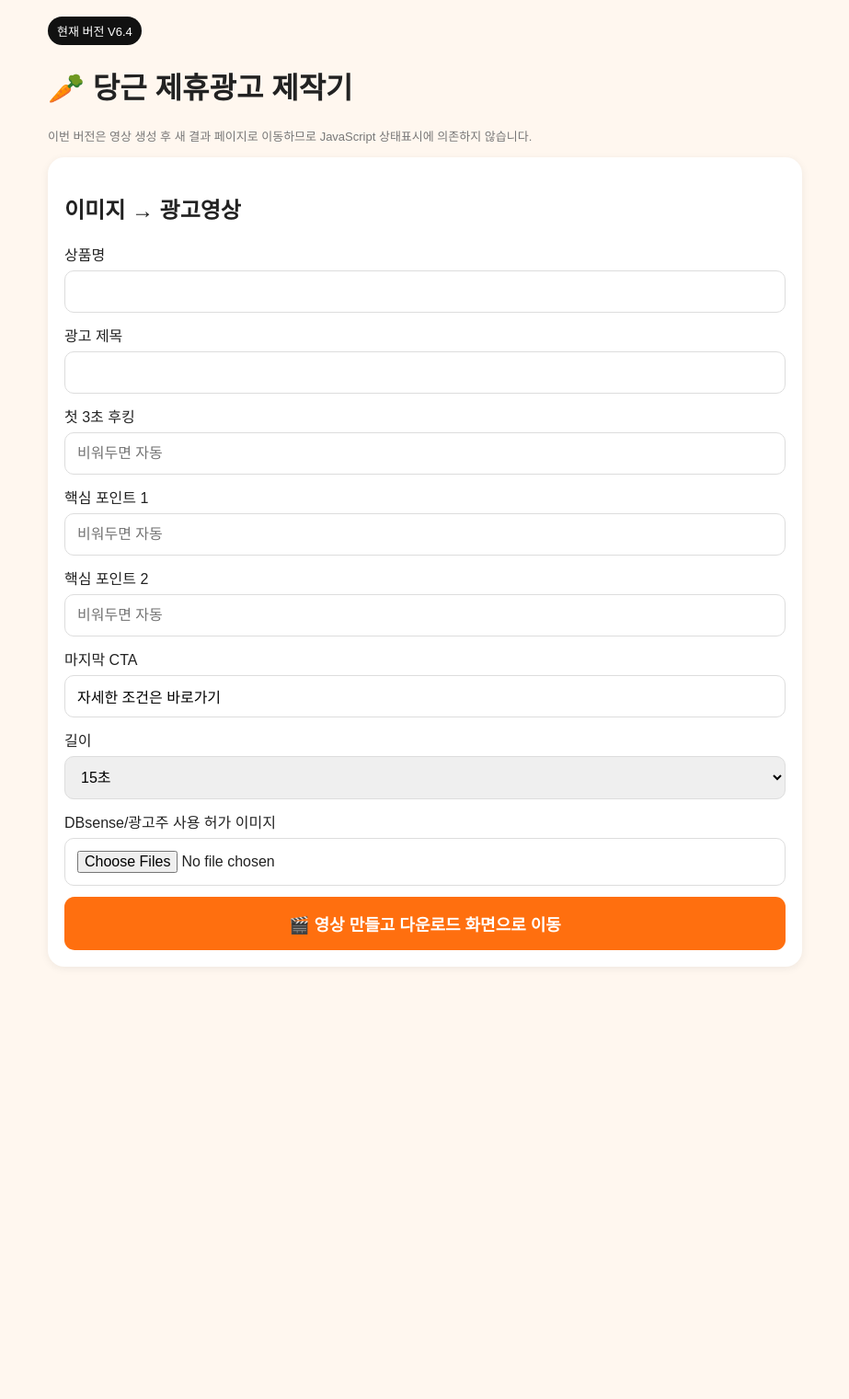
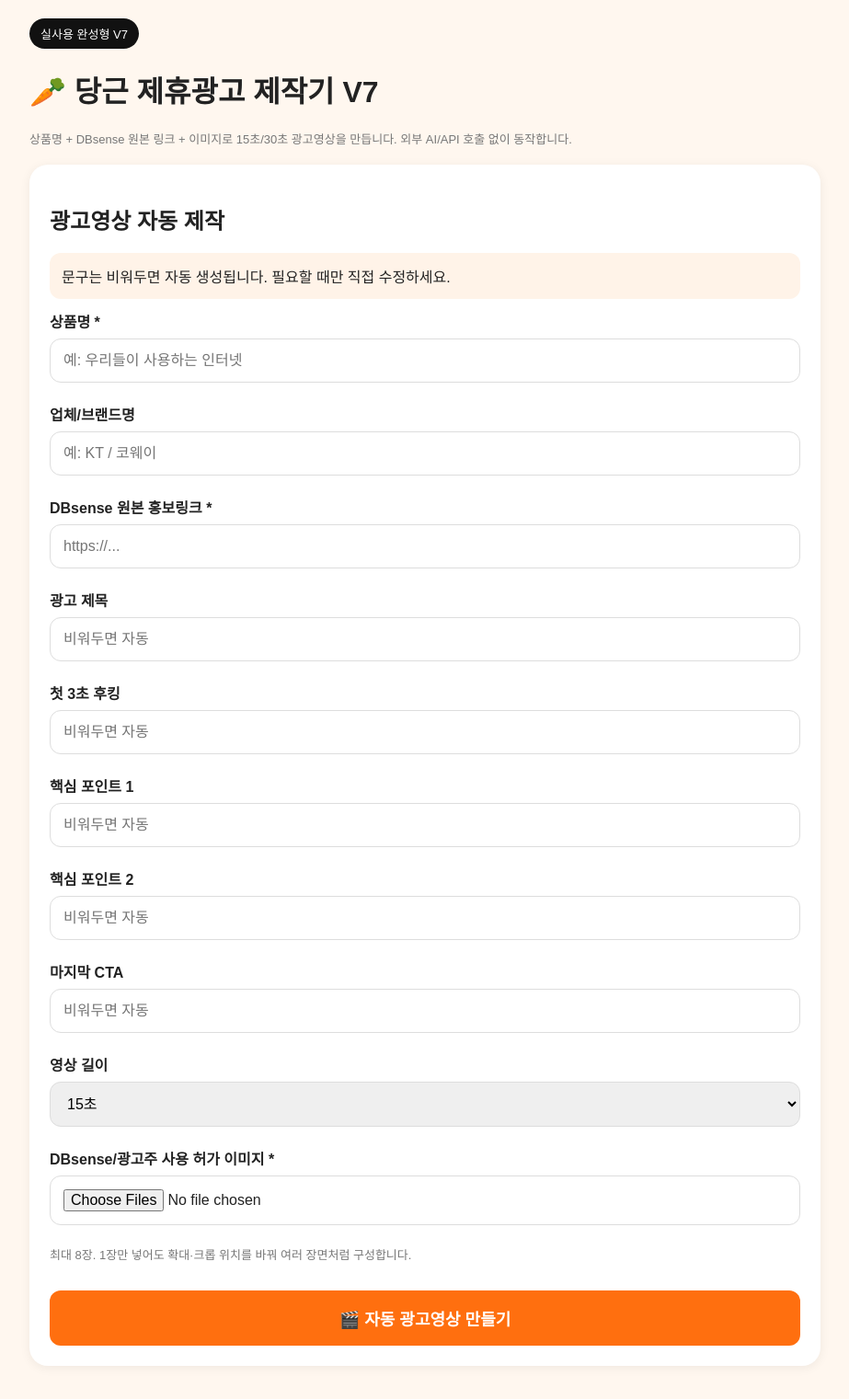
Before and after one commit to yoshiki170385-creator/danggeun-ad-maker, a Flask app: page / in a window 1280 px wide. Shown: the whole page at 92% size, without its empty margins (178-1101 px from the left). Before the commit the page ends 1051 px from the top, so only its background shows below. Run offline with Flask 3, Linux system fonts and the light colour scheme.

Commit message:
Update index.html

```diff
--- a/templates/index.html
+++ b/templates/index.html
@@ -1,18 +1,69 @@
-<!doctype html><html lang="ko"><head><meta charset="utf-8"><meta name="viewport" content="width=device-width,initial-scale=1">
-<title>당근 제휴광고 제작기 V6.4</title>
+<!doctype html>
+<html lang="ko">
+<head>
+<meta charset="utf-8">
+<meta name="viewport" content="width=device-width,initial-scale=1">
+<title>당근 제휴광고 제작기 V7</title>
 <style>
-body{font-family:Arial,sans-serif;background:#fff7ef;margin:0;color:#222}.wrap{max-width:820px;margin:auto;padding:18px}.badge{display:inline-block;background:#111;color:#fff;border-radius:999px;padding:6px 10px;font-size:13px}.card{background:white;border-radius:18px;padding:18px;margin:14px 0;box-shadow:0 2px 10px #0001}input,select{width:100%;box-sizing:border-box;padding:13px;margin:6px 0 12px;border:1px solid #ddd;border-radius:10px;font-size:16px}button{background:#ff6f0f;color:#fff;border:0;border-radius:11px;padding:16px;font-weight:bold;font-size:18px;width:100%}.muted{color:#777;font-size:13px}</style></head>
-<body><div class="wrap"><span class="badge">현재 버전 V6.4</span><h1>🥕 당근 제휴광고 제작기</h1>
-<p class="muted">이번 버전은 영상 생성 후 새 결과 페이지로 이동하므로 JavaScript 상태표시에 의존하지 않습니다.</p>
-<div class="card"><h2>이미지 → 광고영상</h2>
+body{font-family:Arial,sans-serif;background:#fff7ef;margin:0;color:#222}
+.wrap{max-width:860px;margin:auto;padding:20px}
+.badge{display:inline-block;background:#111;color:#fff;border-radius:999px;padding:7px 12px;font-size:13px}
+.card{background:#fff;border-radius:20px;padding:22px;margin:16px 0;box-shadow:0 2px 12px #0001}
+label{display:block;font-weight:700;margin-top:12px}
+input,select{width:100%;box-sizing:border-box;padding:14px;margin:7px 0 10px;border:1px solid #ddd;border-radius:12px;font-size:16px}
+button{width:100%;background:#ff6f0f;color:#fff;border:0;border-radius:12px;padding:17px;font-size:18px;font-weight:bold;margin-top:14px}
+.muted{color:#777;font-size:13px;line-height:1.6}
+.tip{background:#fff3e8;border-radius:12px;padding:13px;margin:12px 0}
+</style>
+</head>
+<body>
+<div class="wrap">
+<span class="badge">실사용 완성형 V7</span>
+<h1>🥕 당근 제휴광고 제작기 V7</h1>
+<p class="muted">상품명 + DBsense 원본 링크 + 이미지로 15초/30초 광고영상을 만듭니다. 외부 AI/API 호출 없이 동작합니다.</p>
+
+<div class="card">
+<h2>광고영상 자동 제작</h2>
+<div class="tip">문구는 비워두면 자동 생성됩니다. 필요할 때만 직접 수정하세요.</div>
+
 <form action="/video-form" method="post" enctype="multipart/form-data">
-<label>상품명</label><input name="product" required>
-<label>광고 제목</label><input name="title">
-<label>첫 3초 후킹</label><input name="hook" placeholder="비워두면 자동">
-<label>핵심 포인트 1</label><input name="point1" placeholder="비워두면 자동">
-<label>핵심 포인트 2</label><input name="point2" placeholder="비워두면 자동">
-<label>마지막 CTA</label><input name="cta" value="자세한 조건은 바로가기">
-<label>길이</label><select name="duration"><option value="15">15초</option><option value="30">30초</option></select>
-<label>DBsense/광고주 사용 허가 이미지</label><input name="images" type="file" accept="image/*" multiple required>
-<button type="submit">🎬 영상 만들고 다운로드 화면으로 이동</button>
-</form></div></div></body></html>
+<label>상품명 *</label>
+<input name="product" required placeholder="예: 우리들이 사용하는 인터넷">
+
+<label>업체/브랜드명</label>
+<input name="brand" placeholder="예: KT / 코웨이">
+
+<label>DBsense 원본 홍보링크 *</label>
+<input name="url" required placeholder="https://...">
+
+<label>광고 제목</label>
+<input name="title" placeholder="비워두면 자동">
+
+<label>첫 3초 후킹</label>
+<input name="hook" placeholder="비워두면 자동">
+
+<label>핵심 포인트 1</label>
+<input name="point1" placeholder="비워두면 자동">
+
+<label>핵심 포인트 2</label>
+<input name="point2" placeholder="비워두면 자동">
+
+<label>마지막 CTA</label>
+<input name="cta" placeholder="비워두면 자동">
+
+<label>영상 길이</label>
+<select name="duration">
+<option value="15">15초</option>
+<option value="30">30초</option>
+</select>
+
+<label>DBsense/광고주 사용 허가 이미지 *</label>
+<input name="images" type="file" accept="image/*" multiple required>
+<p class="muted">최대 8장. 1장만 넣어도 확대·크롭 위치를 바꿔 여러 장면처럼 구성합니다.</p>
+
+<button type="submit">🎬 자동 광고영상 만들기</button>
+</form>
+</div>
+</div>
+</body>
+</html>
```
